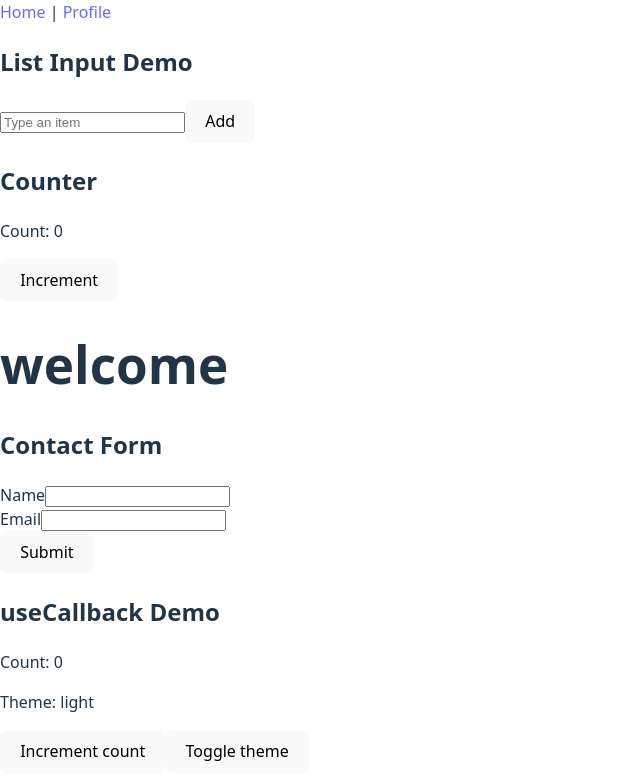
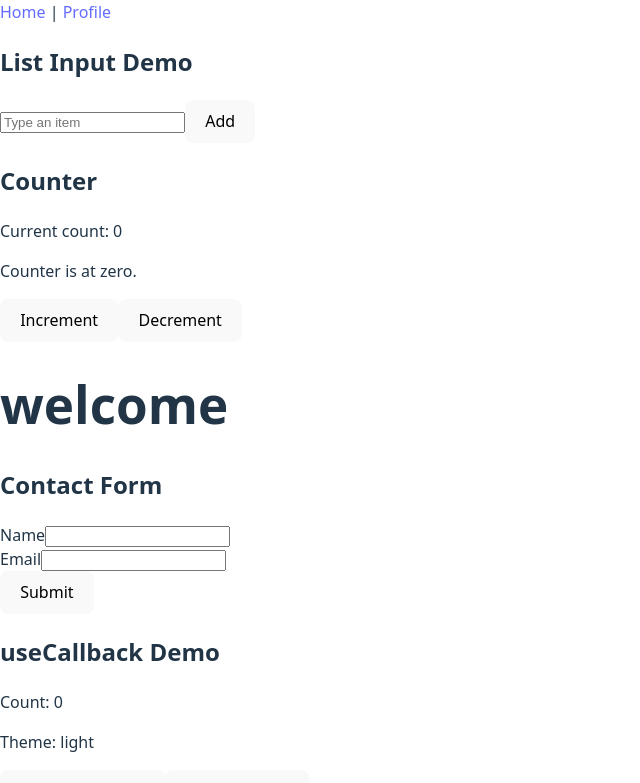
Before and after one commit to Pandecanela2018/Pandecanela2018-onboarding-frontend-react, a React (Vite) app in the folder helloWorld/: page / in a window 1280 px wide. Shown: the top 783 px of the page, without its empty margins (0-640 px from the left). Built offline with nearby package versions, Linux system fonts and the light colour scheme.

Commit message:
answer
closes #26

```diff
--- a/helloWorld/src/App.jsx
+++ b/helloWorld/src/App.jsx
@@ -5,7 +5,7 @@ import CallbackRenderDemo from "./components/CallbackRenderDemo";
 import UseMemoPerformanceDemo from "./components/UseMemoPerformanceDemo";
 import UseEffectLifecycleDemo from "./components/UseEffectLifecycleDemo";
 import ListInputDemo from "./components/ListInputDemo";
-import Counter from "./components/Counter.js";
+import Counter from "./components/Counter.jsx";
 import Home from "./pages/Home.jsx";
 import Profile from "./pages/Profile.jsx";
 
--- a/helloWorld/src/components/Counter.jsx
+++ b/helloWorld/src/components/Counter.jsx
@@ -1,15 +1,26 @@
 import { useSelector, useDispatch } from "react-redux";
-import { increment, decrement } from "../features/counter/counterSlice";
+import {
+  increment,
+  decrement,
+  selectCounterValue,
+} from "./counterSlice";
 import Button from "./Button";
 
 function Counter() {
-  const count = useSelector((state) => state.counter.value);
+  const count = useSelector(selectCounterValue);
   const dispatch = useDispatch();
+  const statusMessage =
+    count === 0
+      ? "Counter is at zero."
+      : count > 0
+        ? "Counter is positive."
+        : "Counter is negative.";
 
   return (
     <section className="mx-auto mt-6 w-full max-w-md rounded-xl border border-slate-200 bg-white p-6 shadow-sm">
       <h2 className="text-xl font-semibold text-slate-900">Counter</h2>
       <p className="mt-2 text-slate-700">Current count: {count}</p>
+      <p className="mt-1 text-slate-600">{statusMessage}</p>
 
       <div className="">
         <Button onClick={() => dispatch(increment())}>Increment</Button>
--- a/helloWorld/src/components/counterSlice.js
+++ b/helloWorld/src/components/counterSlice.js
@@ -16,4 +16,5 @@ const counterSlice = createSlice({
 });
 
 export const { increment, decrement } = counterSlice.actions;
+export const selectCounterValue = (state) => state.counter.value;
 export default counterSlice.reducer;
--- a/helloWorld/src/pages/Home.jsx
+++ b/helloWorld/src/pages/Home.jsx
@@ -1,8 +1,19 @@
+import { useSelector } from "react-redux";
+import { selectCounterValue } from "../components/counterSlice";
+
 function Home() {
+  const count = useSelector(selectCounterValue);
+  const message =
+    count >= 5
+      ? "Great momentum. You already reached 5 or more."
+      : "Keep going. Try increasing the counter.";
+
   return (
     <section>
       <h2>Home Page</h2>
       <p>Welcome to the home page.</p>
+      <p>Counter value from store: {count}</p>
+      <p>{message}</p>
     </section>
   );
 }
--- a/helloWorld/src/pages/Profile.jsx
+++ b/helloWorld/src/pages/Profile.jsx
@@ -1,8 +1,21 @@
+import { useSelector } from "react-redux";
+import { selectCounterValue } from "../components/counterSlice";
+
 function Profile() {
+  const count = useSelector(selectCounterValue);
+  const profileMessage =
+    count < 0
+      ? "Your counter is below zero."
+      : count === 0
+        ? "Your counter is neutral."
+        : "Your counter is above zero.";
+
   return (
     <section>
       <h2>Profile Page</h2>
       <p>This is the profile page.</p>
+      <p>Counter snapshot: {count}</p>
+      <p>{profileMessage}</p>
     </section>
   );
 }
```
Also changed, not shown: 1 other file (tests, documents, lock files or other folders).
